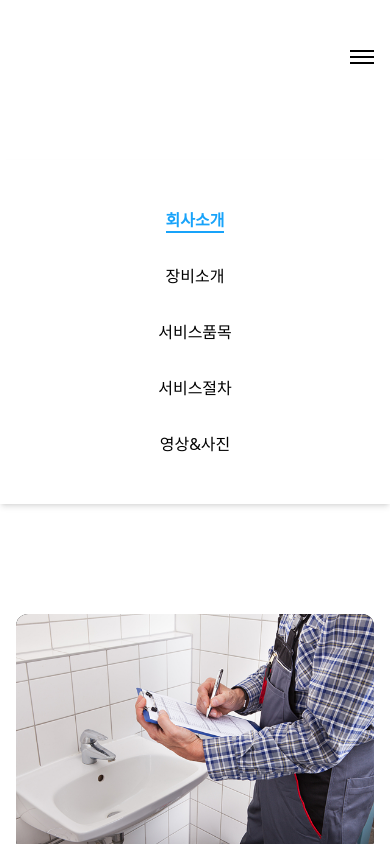
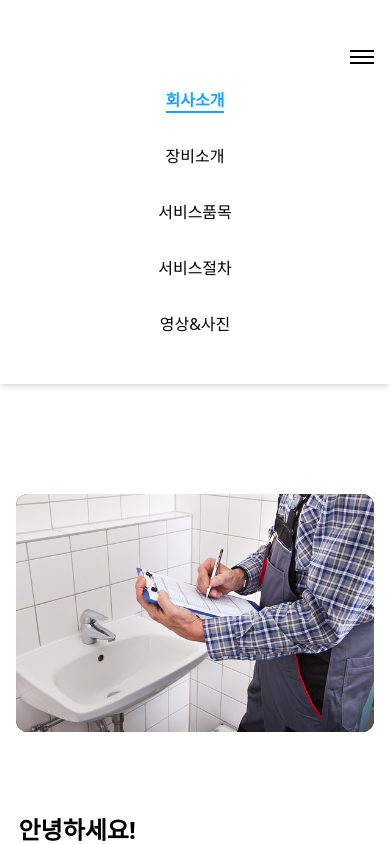
Before and after one commit to hyebinkimsdf/thumbsup-plumbing-clinic, a React (Vite) app: page / in a window 390 px wide. Both pictures are taken after a click on the button "메뉴 열기". Shown: the top 844 px of the page. Built offline with nearby package versions, Linux system fonts and the light colour scheme.

Commit message:
fix:nav mb-24->mb-4 오타 수정

```diff
--- a/src/components/Nav.jsx
+++ b/src/components/Nav.jsx
@@ -19,7 +19,7 @@ export function Nav() {
 
   return (
     <>
-      <nav aria-label="주요 메뉴" role="navigation" className="flex gap-2 w-full max-w-[1200px] h-16 px-4 mx-auto mb-24 items-end justify-between">
+      <nav aria-label="주요 메뉴" role="navigation" className="flex gap-2 w-full max-w-[1200px] h-16 px-4 mx-auto mb-4 items-end justify-between">
         {/* 회사명 - 모바일에서 메뉴 열리면 숨김 */}
         <Link to={"/"} className={isMenuOpen ? "md:block hidden" : ""}>
           <p className="text-3xl font-semibold">엄지척배관클리닉</p>
@@ -67,7 +67,7 @@ export function Nav() {
 
       {/* Mobile menu */}
       {isMenuOpen && (
-        <div id="mobile-menu" className="md:hidden w-full bg-white shadow-md py-10">
+        <div id="mobile-menu" className="md:hidden w-full bg-white shadow-md pb-10">
           <ul className="flex flex-col items-center gap-4">
             <li className="nav-item py-2">
               <NavLink to="/" className={isActive("/") ? activeClassName : ""} onClick={toggleMenu} end>
```
